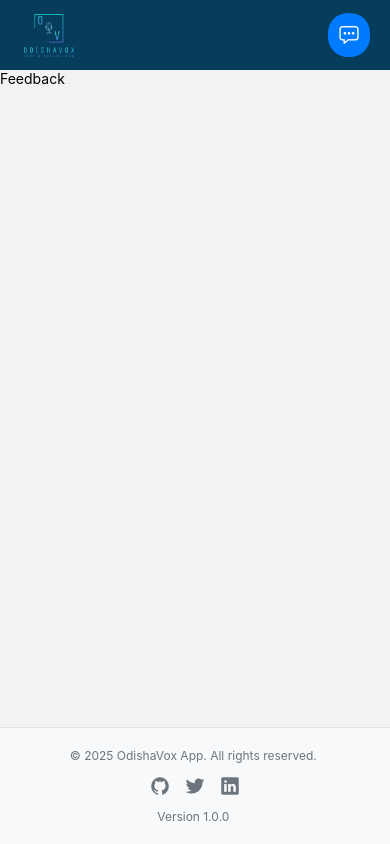
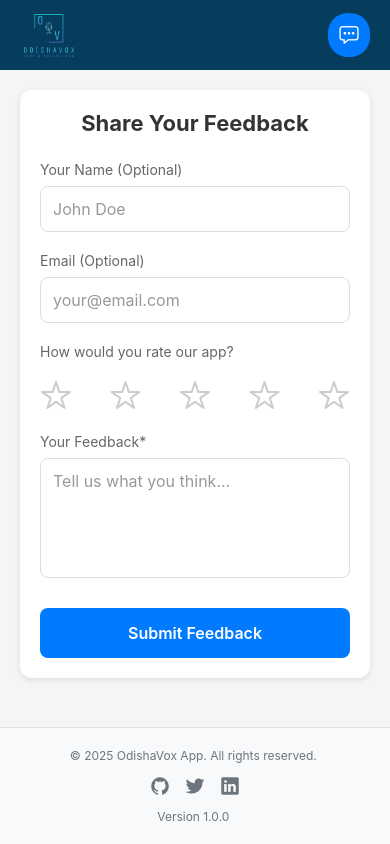
Before and after one commit to taufique-0105/speech-to-speech-hackathon, a React Native app in the folder 01version/frontend/: screen /Feedback in a window 390 px wide. Built offline with nearby package versions, Linux system fonts and the light colour scheme.

Commit message:
Added the Feedback form and added haptic feature to it too

```diff
--- a/01version/frontend/components/Feedback.js
+++ b/01version/frontend/components/Feedback.js
@@ -1,14 +1,295 @@
-import { StyleSheet, Text, View } from 'react-native'
-import React from 'react'
+import { StyleSheet, Text, View, TextInput, TouchableOpacity, ScrollView, Alert } from 'react-native';
+import React, { useState } from 'react';
+import Ionicons from '@expo/vector-icons/Ionicons';
+import { useTheme } from '../context/ThemeContext';
+import * as Haptics from 'expo-haptics';
 
 const Feedback = () => {
+  const { isDarkTheme } = useTheme();
+  const [formData, setFormData] = useState({
+    name: '',
+    email: '',
+    rating: 0,
+    message: ''
+  });
+  const [errors, setErrors] = useState({});
+
+  const handleFieldFocus = async () => {
+    try {
+      await Haptics.selectionAsync();
+    } catch (error) {
+      console.log('Haptic error:', error);
+    }
+  };
+
+  const handleFieldBlur = async () => {
+    try {
+      await Haptics.selectionAsync();
+    } catch (error) {
+      console.log('Haptic error:', error);
+    }
+  };
+
+  const handleChange = (name, value) => {
+    setFormData({
+      ...formData,
+      [name]: value
+    });
+    // Clear error when user types
+    if (errors[name]) {
+      setErrors({
+        ...errors,
+        [name]: null
+      });
+    }
+  };
+
+  const validateForm = () => {
+    let valid = true;
+    const newErrors = {};
+
+    if (!formData.message.trim()) {
+      newErrors.message = 'Feedback message is required';
+      valid = false;
+      Haptics.notificationAsync(Haptics.NotificationFeedbackType.Error);
+    }
+
+    if (formData.email && !/^\S+@\S+\.\S+$/.test(formData.email)) {
+      newErrors.email = 'Please enter a valid email';
+      valid = false;
+      Haptics.notificationAsync(Haptics.NotificationFeedbackType.Error);
+    }
+
+    setErrors(newErrors);
+    return valid;
+  };
+
+  const handleSubmit = async () => {
+    try {
+      await Haptics.impactAsync(Haptics.ImpactFeedbackStyle.Medium);
+      if (validateForm()) {
+        console.log('Feedback submitted:', formData);
+        Alert.alert(
+          'Thank You!',
+          'Your feedback has been submitted successfully.',
+          [
+            { text: 'OK', onPress: () => resetForm() }
+          ]
+        );
+      }
+    } catch (error) {
+      console.log('Haptic error:', error);
+    }
+  };
+
+  const resetForm = () => {
+    setFormData({
+      name: '',
+      email: '',
+      rating: 0,
+      message: ''
+    });
+    setErrors({});
+  };
+
+  const handleStarPress = async (rating) => {
+    try {
+      await Haptics.selectionAsync();
+      handleChange('rating', rating);
+    } catch (error) {
+      console.log('Haptic error:', error);
+    }
+  };
+
+  const renderStarRating = () => {
+    const stars = [];
+    for (let i = 1; i <= 5; i++) {
+      stars.push(
+        <TouchableOpacity
+          key={i}
+          onPress={() => handleStarPress(i)}
+          activeOpacity={0.7}
+        >
+          <Ionicons
+            name={i <= formData.rating ? 'star' : 'star-outline'}
+            size={32}
+            color={i <= formData.rating ? '#FFD700' : (isDarkTheme ? '#666' : '#ccc')}
+          />
+        </TouchableOpacity>
+      );
+    }
+    return stars;
+  };
+
+  // Dynamic styles based on theme
+  const dynamicStyles = {
+    container: {
+      backgroundColor: isDarkTheme ? '#121212' : '#f5f5f5',
+    },
+    card: {
+      backgroundColor: isDarkTheme ? '#1E1E1E' : '#fff',
+    },
+    text: {
+      color: isDarkTheme ? '#fff' : '#333',
+    },
+    input: {
+      color: isDarkTheme ? '#fff' : '#333',
+      borderColor: isDarkTheme ? '#444' : '#ddd',
+    },
+    label: {
+      color: isDarkTheme ? '#aaa' : '#666',
+    },
+    error: {
+      color: '#ff4444',
+    }
+  };
+
   return (
-    <View>
-      <Text>Feedback</Text>
-    </View>
-  )
-}
+    <ScrollView
+      style={[styles.container, dynamicStyles.container]}
+      contentContainerStyle={styles.scrollContent}
+      keyboardShouldPersistTaps="handled"
+    >
+      <View style={[styles.card, dynamicStyles.card, styles.formContainer]}>
+        <Text style={[styles.title, dynamicStyles.text]}>Share Your Feedback</Text>
 
-export default Feedback
+        <View style={styles.inputGroup}>
+          <Text style={[styles.label, dynamicStyles.label]}>Your Name (Optional)</Text>
+          <TextInput
+            style={[styles.input, dynamicStyles.input]}
+            placeholder="John Doe"
+            placeholderTextColor={isDarkTheme ? '#555' : '#999'}
+            value={formData.name}
+            onChangeText={(text) => handleChange('name', text)}
+            onFocus={handleFieldFocus}
+            onBlur={handleFieldBlur}
+          />
+        </View>
 
-const styles = StyleSheet.create({})
+        <View style={styles.inputGroup}>
+          <Text style={[styles.label, dynamicStyles.label]}>Email (Optional)</Text>
+          <TextInput
+            style={[styles.input, dynamicStyles.input, errors.email && styles.errorInput]}
+            placeholder="your@email.com"
+            placeholderTextColor={isDarkTheme ? '#555' : '#999'}
+            keyboardType="email-address"
+            autoCapitalize="none"
+            value={formData.email}
+            onChangeText={(text) => handleChange('email', text)}
+            onFocus={handleFieldFocus}
+            onBlur={handleFieldBlur}
+          />
+          {errors.email && <Text style={styles.errorText}>{errors.email}</Text>}
+        </View>
+
+        <View style={styles.inputGroup}>
+          <Text style={[styles.label, dynamicStyles.label]}>How would you rate our app?</Text>
+          <View style={styles.ratingContainer}>
+            {renderStarRating()}
+          </View>
+        </View>
+
+        <View style={styles.inputGroup}>
+          <Text style={[styles.label, dynamicStyles.label]}>Your Feedback*</Text>
+          <TextInput
+            style={[
+              styles.input,
+              styles.messageInput,
+              dynamicStyles.input,
+              errors.message && styles.errorInput
+            ]}
+            placeholder="Tell us what you think..."
+            placeholderTextColor={isDarkTheme ? '#555' : '#999'}
+            multiline
+            numberOfLines={4}
+            value={formData.message}
+            onChangeText={(text) => handleChange('message', text)}
+            onFocus={handleFieldFocus}
+            onBlur={handleFieldBlur}
+          />
+          {errors.message && <Text style={styles.errorText}>{errors.message}</Text>}
+        </View>
+
+        <TouchableOpacity
+          style={styles.submitButton}
+          onPress={handleSubmit}
+          activeOpacity={0.8}
+        >
+          <Text style={styles.submitButtonText}>Submit Feedback</Text>
+        </TouchableOpacity>
+      </View>
+    </ScrollView>
+  );
+};
+
+const styles = StyleSheet.create({
+  container: {
+    flex: 1,
+  },
+  scrollContent: {
+    padding: 20,
+    paddingBottom: 40,
+  },
+  card: {
+    borderRadius: 12,
+    padding: 20,
+    shadowColor: '#000',
+    shadowOffset: { width: 0, height: 2 },
+    shadowOpacity: 0.1,
+    shadowRadius: 6,
+    elevation: 3,
+  },
+  formContainer: {
+    marginBottom: 20,
+  },
+  title: {
+    fontSize: 22,
+    fontWeight: 'bold',
+    marginBottom: 25,
+    textAlign: 'center',
+  },
+  inputGroup: {
+    marginBottom: 20,
+  },
+  label: {
+    fontSize: 14,
+    marginBottom: 8,
+  },
+  input: {
+    borderWidth: 1,
+    borderRadius: 8,
+    padding: 12,
+    fontSize: 16,
+  },
+  messageInput: {
+    height: 120,
+    textAlignVertical: 'top',
+  },
+  ratingContainer: {
+    flexDirection: 'row',
+    justifyContent: 'space-between',
+    marginTop: 10,
+  },
+  errorText: {
+    color: '#ff4444',
+    fontSize: 12,
+    marginTop: 5,
+  },
+  errorInput: {
+    borderColor: '#ff4444',
+  },
+  submitButton: {
+    backgroundColor: '#007AFF',
+    borderRadius: 8,
+    padding: 15,
+    alignItems: 'center',
+    marginTop: 10,
+  },
+  submitButtonText: {
+    color: 'white',
+    fontSize: 16,
+    fontWeight: '600',
+  },
+});
+
+export default Feedback;
--- /dev/null
+++ b/01version/frontend/context/ThemeContext.js
@@ -0,0 +1,28 @@
+// context/ThemeContext.js
+import React, { createContext, useState, useContext } from 'react';
+import { Appearance } from 'react-native';
+
+const ThemeContext = createContext();
+
+export const ThemeProvider = ({ children }) => {
+  const colorScheme = Appearance.getColorScheme();
+  const [isDarkTheme, setIsDarkTheme] = useState(colorScheme === 'dark');
+
+  const toggleTheme = () => {
+    setIsDarkTheme(!isDarkTheme);
+  };
+
+  return (
+    <ThemeContext.Provider value={{ isDarkTheme, toggleTheme }}>
+      {children}
+    </ThemeContext.Provider>
+  );
+};
+
+export const useTheme = () => {
+  const context = useContext(ThemeContext);
+  if (!context) {
+    throw new Error('useTheme must be used within a ThemeProvider');
+  }
+  return context;
+};
--- a/01version/frontend/package.json
+++ b/01version/frontend/package.json
@@ -14,11 +14,12 @@
     "expo": "~53.0.9",
     "expo-audio": "~0.4.5",
     "expo-file-system": "^18.1.10",
+    "expo-haptics": "^14.1.4",
     "expo-status-bar": "~2.2.3",
     "react": "19.0.0",
     "react-native": "0.79.2",
-    "react-native-screens": "~4.10.0",
-    "react-native-safe-area-context": "5.4.0"
+    "react-native-safe-area-context": "5.4.0",
+    "react-native-screens": "~4.10.0"
   },
   "devDependencies": {
     "@babel/core": "^7.20.0"
```
Also changed, not shown: 01version/frontend/App.js (+22 -26 lines), 1 other file (tests, documents, lock files or other folders).
